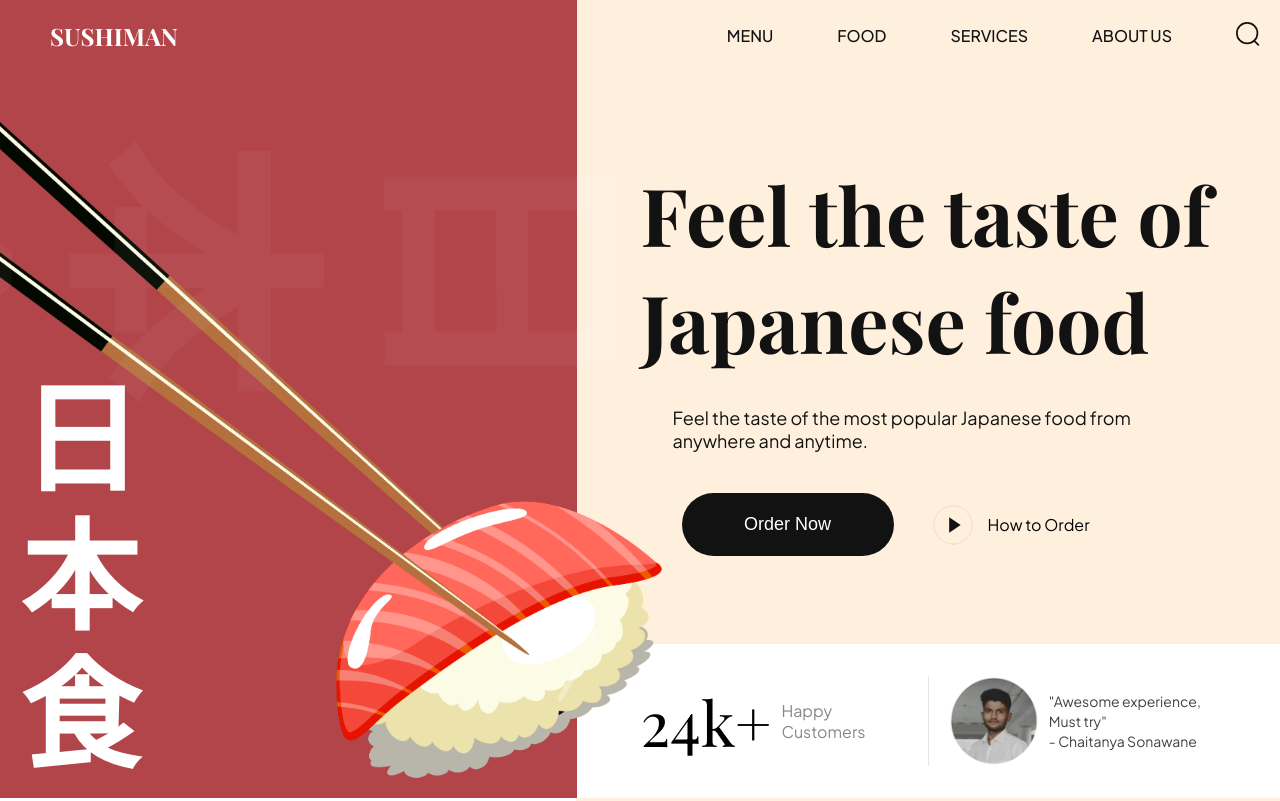
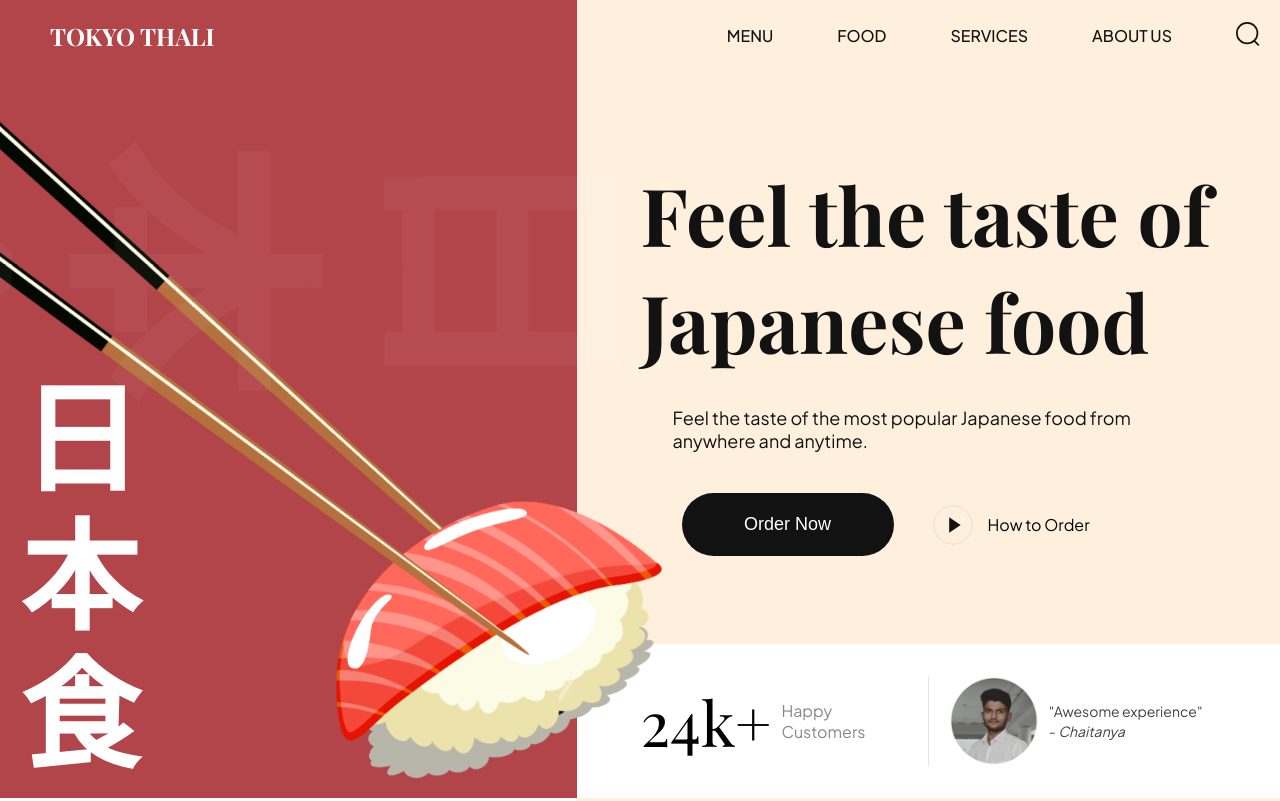
Before and after one commit to almosthumans/tokyo-thali, a website built with Vite: page index.html in a window 1280 px wide. Shown: the top 801 px of the page. Built offline with nearby package versions, Linux system fonts and the light colour scheme.

Commit message:
added customer review section

```diff
--- a/index.html
+++ b/index.html
@@ -6,13 +6,13 @@
     <meta name="viewport" content="width=device-width, initial-scale=1.0">
     <link rel="icon" type="image/png" href="/sushi.png" />
     <link rel="stylesheet" href="css/style.css">
-    <title>Sushiman</title>
+    <title>Tokyo Thali</title>
   </head>
   <body>
     <header>
       <nav class="header__nav">
         <div class="header__logo">
-          <h4 data-aos="fade-down">Sushiman</h4>
+          <h4 data-aos="fade-down">Tokyo Thali</h4>
           <div class="header__logo-overlay"></div>
         </div>
 
@@ -80,7 +80,7 @@
 
           <div class="hero-content__review">
             <img src="assets/users1.png" alt="user" />
-            <p>"Awesome experience, Must try" <br> - Chaitanya Sonawane</p>
+            <p>"Awesome experience" <br> - <i>Chaitanya</i> </p>
           </div>
         </div>
       </div>
@@ -322,7 +322,7 @@
         Get offers stright <br />
         to your inbox
       </h2>
-      <p data-aos="fade-up">Sign up for the Sushiman newsletter</p>
+      <p data-aos="fade-up">Sign up for the <u>Tokyo Thali</u> Newsletter</p>
 
       <div class="subscription__form" data-aos="fade-up">
         <input type="text" placeholder="Enter your email address"/>
@@ -332,7 +332,7 @@
 
     <footer class="footer flex-between">
       <h3 class="footer__logo">
-        <span>Sushi</span>man
+        <span>Tokyo</span>&nbsp;Thali
       </h3>
 
       <ul class="footer__nav">
```
